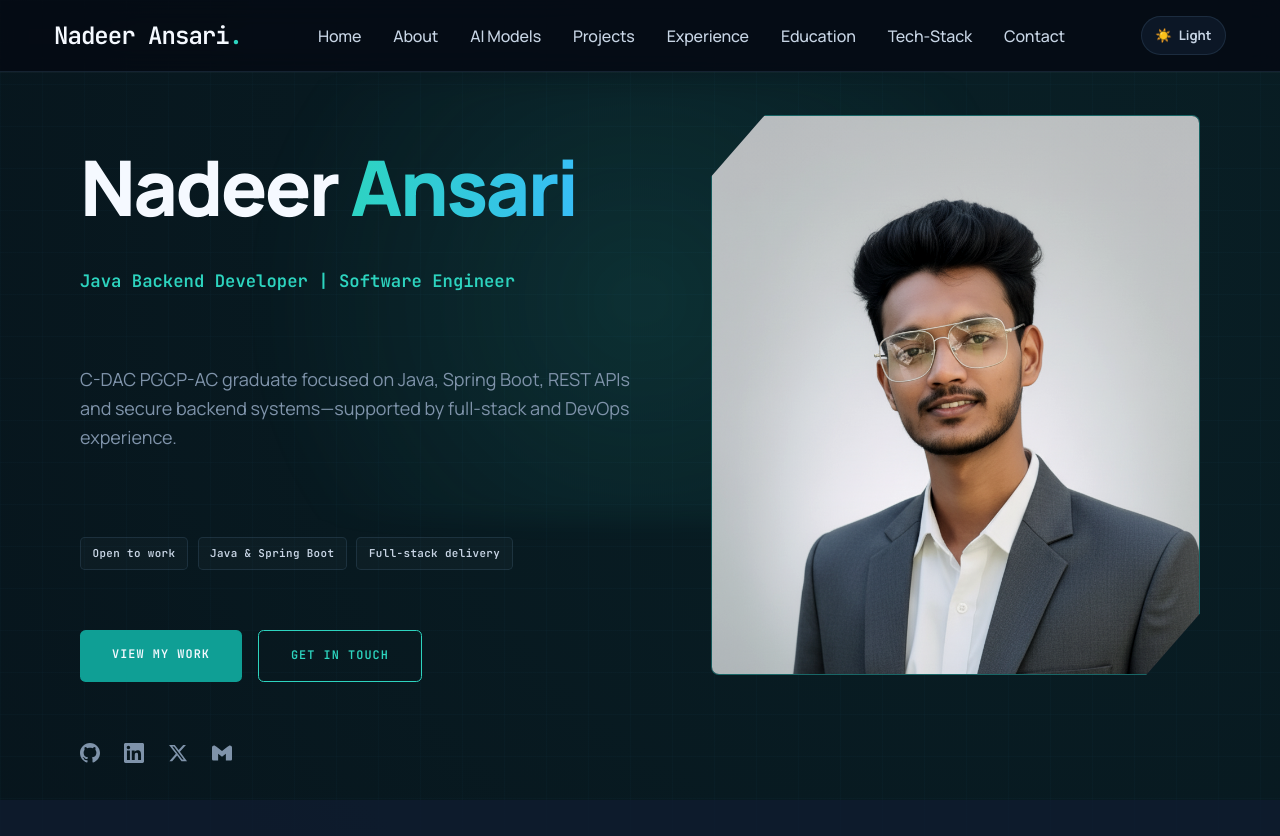
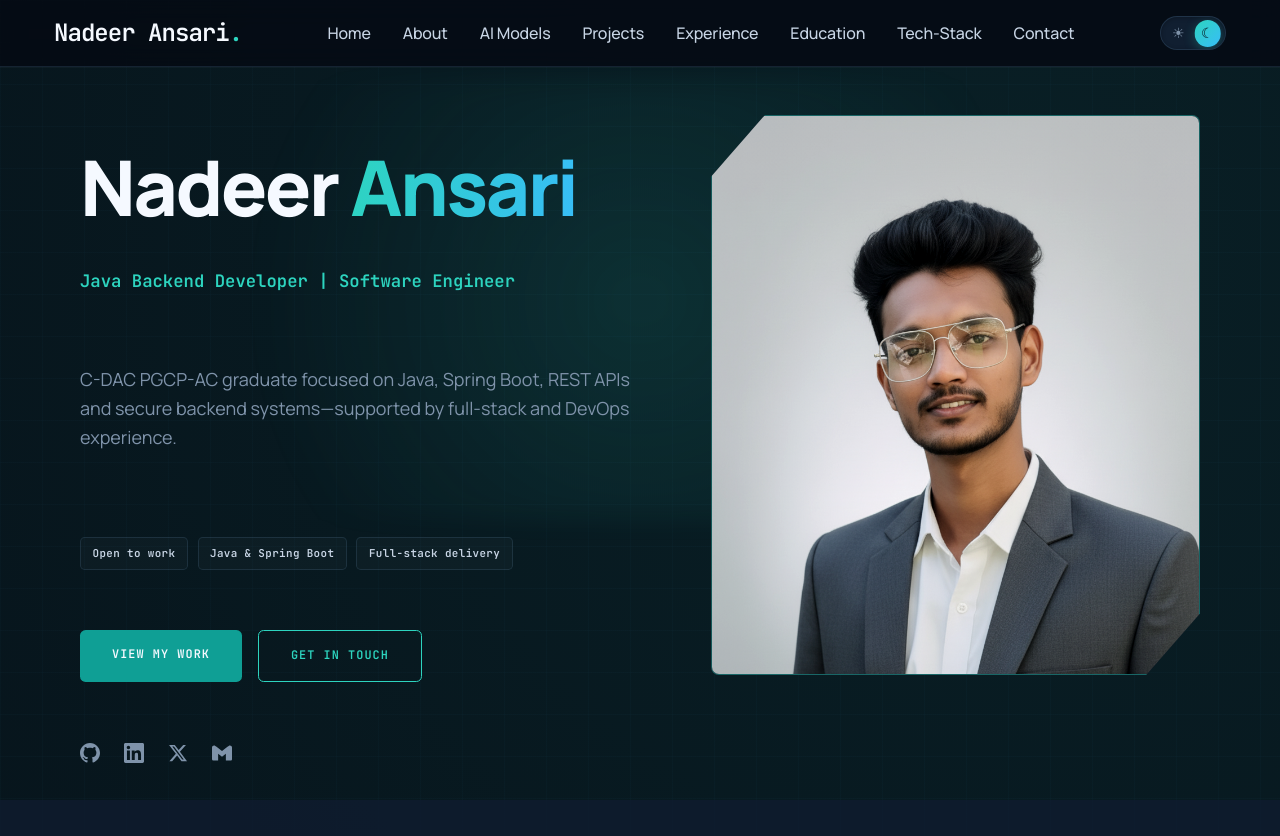
Before and after one commit to Nadeer-Ansari/Nadeer-Portfolio, a React (Vite) app: page / in a window 1280 px wide. Shown: the top 836 px of the page. Built offline with nearby package versions, Linux system fonts and the light colour scheme; the HTML template or start-up script is replaced by a standard one.

Commit message:
Add animated theme switch

```diff
--- a/src/App.jsx
+++ b/src/App.jsx
@@ -18,6 +18,22 @@ function App() {
     </div>
   )
 }
+
+const ThemeToggle = ({ theme, toggleTheme, className = '' }) => (
+  <button
+    type="button"
+    onClick={toggleTheme}
+    className={`theme-toggle ${theme === 'dark' ? 'is-dark' : 'is-light'} ${className}`}
+    aria-label={`Switch to ${theme === 'dark' ? 'light' : 'dark'} theme`}
+    title={`Switch to ${theme === 'dark' ? 'light' : 'dark'} theme`}
+  >
+    <span className="theme-toggle-track" aria-hidden="true">
+      <span className="theme-toggle-icon theme-toggle-sun">☀</span>
+      <span className="theme-toggle-icon theme-toggle-moon">☾</span>
+      <span className="theme-toggle-thumb" />
+    </span>
+  </button>
+)
 
 // Layout Component
 const Layout = ({ children, theme, toggleTheme }) => {
@@ -59,15 +75,7 @@ const Layout = ({ children, theme, toggleTheme }) => {
               ))}
             </div>
 
-            <button
-              onClick={toggleTheme}
-              className="theme-toggle hidden lg:inline-flex"
-              aria-label={`Switch to ${theme === 'dark' ? 'light' : 'dark'} theme`}
-              title={`Switch to ${theme === 'dark' ? 'light' : 'dark'} theme`}
-            >
-              <span aria-hidden="true">{theme === 'dark' ? '☀️' : '🌙'}</span>
-              {theme === 'dark' ? 'Light' : 'Dark'}
-            </button>
+            <ThemeToggle theme={theme} toggleTheme={toggleTheme} className="hidden lg:inline-flex" />
 
             {/* Mobile Menu Button */}
             <button
@@ -96,10 +104,7 @@ const Layout = ({ children, theme, toggleTheme }) => {
                     {item.name}
                   </a>
                 ))}
-                <button onClick={toggleTheme} className="theme-toggle self-start">
-                  <span aria-hidden="true">{theme === 'dark' ? '☀️' : '🌙'}</span>
-                  {theme === 'dark' ? 'Light theme' : 'Dark theme'}
-                </button>
+                <ThemeToggle theme={theme} toggleTheme={toggleTheme} className="self-start" />
               </div>
             </div>
           )}
--- a/src/index.css
+++ b/src/index.css
@@ -49,18 +49,56 @@ main section { scroll-margin-top: 78px; }
 
 .theme-toggle {
   align-items: center;
-  gap: .45rem;
-  padding: .55rem .85rem;
+  justify-content: center;
+  padding: 0;
+  border: 0;
+  border-radius: 999px;
+  background: transparent;
+  cursor: pointer;
+  transition: transform .2s ease;
+}
+.theme-toggle:hover { transform: translateY(-1px); }
+.theme-toggle:focus-visible { outline: 2px solid var(--accent); outline-offset: 4px; }
+.theme-toggle-track {
+  position: relative;
+  display: grid;
+  grid-template-columns: 1fr 1fr;
+  align-items: center;
+  width: 4.15rem;
+  height: 2.15rem;
+  padding: .2rem;
   border: 1px solid var(--border);
   border-radius: 999px;
-  background: var(--surface);
-  color: var(--text-soft);
-  font-size: .82rem;
-  font-weight: 700;
-  cursor: pointer;
-  transition: border-color .2s ease, transform .2s ease, color .2s ease;
+  background: var(--surface-raised);
+  box-shadow: inset 0 1px 4px rgba(0,0,0,.28);
+  overflow: hidden;
 }
-.theme-toggle:hover { color: var(--accent); border-color: var(--accent); transform: translateY(-1px); }
+.theme-toggle-icon {
+  position: relative;
+  z-index: 2;
+  display: grid;
+  place-items: center;
+  color: var(--text-muted);
+  font-family: 'JetBrains Mono', monospace;
+  font-size: .88rem;
+  line-height: 1;
+  transition: color .25s ease;
+}
+.theme-toggle-thumb {
+  position: absolute;
+  z-index: 1;
+  top: .2rem;
+  left: .2rem;
+  width: 1.65rem;
+  height: 1.65rem;
+  border-radius: 50%;
+  background: linear-gradient(135deg, var(--accent), var(--accent-2));
+  box-shadow: 0 3px 12px rgba(45,212,191,.28);
+  transition: transform .3s cubic-bezier(.2,.8,.2,1);
+}
+.theme-toggle.is-dark .theme-toggle-thumb { transform: translateX(1.92rem); }
+.theme-toggle.is-light .theme-toggle-sun,
+.theme-toggle.is-dark .theme-toggle-moon { color: #04121d; }
 
 /* Global Tailwind color refinement */
 .portfolio-theme .text-primary-400 { color: var(--accent) !important; }
```
